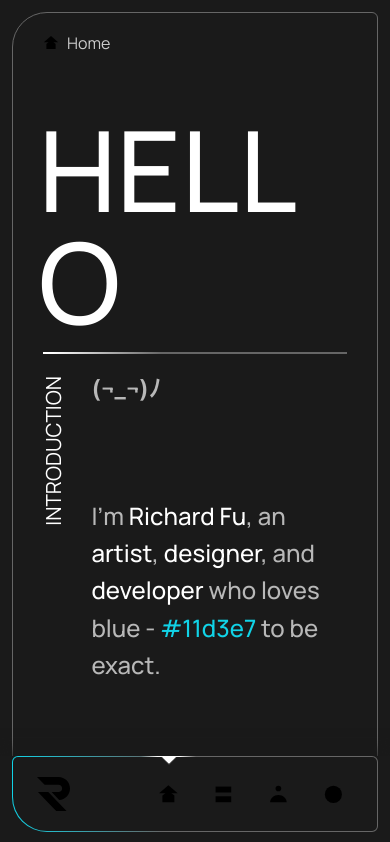
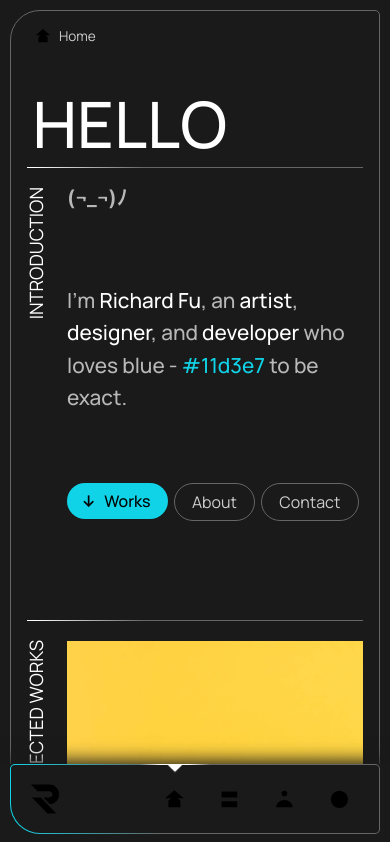
Before and after one commit to richardfxr/richardfxr, a React (Vite) app: page / in a window 390 px wide. Shown: the top 842 px of the page. Built offline with nearby package versions, Linux system fonts and the light colour scheme; a web font is replaced by a local one.

Commit message:
💄CSS: added mobile breakpoint styling

```diff
--- a/src/components/Footer.scss
+++ b/src/components/Footer.scss
@@ -1,3 +1,5 @@
+@use '../sass/breakpoints' as *;
+
 footer {
     // internal variables
     --_QRcode-size: 6.25rem;
@@ -46,3 +48,12 @@ footer {
         }
     }
 }
+
+
+
+// === BREAKPOINTS ============================
+@media only screen and (max-width: $breakpoint-mobile) {
+    .footer {
+        padding-bottom: var(--pad-lg);
+    }
+}
--- a/src/components/Navbar.scss
+++ b/src/components/Navbar.scss
@@ -5,8 +5,7 @@
     // internal variables
     --_gradient-deg: 180deg;          // degree of gradient border
     --_gradient-end: 250px;           // position of the var(--clr-300) point in the gradient border
-    --_logo-width: 34px;
-    --_logo-height: 35px;
+    --_logo-size: 35px;
     --_link-width: 100%;              // width of the <a> that contain page icons
     --_link-height: 55px;             // height of the <a> that contain page icons
     --_icon-size: min(1.3rem, 40px); // width & height of <Navbar /> icons
@@ -52,9 +51,9 @@
         .logo {
             // 20px top padding and moved 1px to the left to appear more centered
             padding: var(--pad-xl)
-                     calc((var(--_link-width) - var(--_logo-width)) / 2 + 1px)
+                     calc((var(--_link-width) - var(--_logo-size)) / 2 + 1px)
                      calc(var(--pad-xl) / 2)
-                     calc((var(--_link-width) - var(--_logo-width)) / 2 - 1px);
+                     calc((var(--_link-width) - var(--_logo-size)) / 2 - 1px);
 
             &__path {
                 fill: var(--clr-rblue);
@@ -164,10 +163,8 @@
         // internal variables
         --_gradient-deg: 90deg;          // degree of gradient border
         --_gradient-end: 150px;           // position of the var(--clr-300) point in the gradient border
-        --_logo-width: 33px;
         --_link-width: 55px;              // width of the <a> that contain page icons
         --_link-height: 100%;             // height of the <a> that contain page icons
-        --_indicator-size: 12px;          // width and height of the small triangular indicator next to the magic line
 
         // new absolute insets to move <Navbar> to the bottom
         top: unset;
@@ -209,7 +206,7 @@
                 // 20px top padding and moved 1px to the left to appear more centered
                 padding: 0 0 0 var(--pad-xl);
                 // padding: 0;
-                width: calc(var(--_logo-width) + var(--pad-xl));
+                width: calc((0.94 * var(--_logo-size)) + var(--pad-xl));
                 height: 100%;
             }
 
@@ -235,9 +232,9 @@
                 #magicLineHrz {
                     display: block;
                     top: calc(-1 * var(--border-width));
-                    left: 0;
+                    left: calc(-1 * var(--pad-xs));
 
-                    width: var(--_link-width);
+                    width: calc(var(--_link-width) + (2 * var(--pad-xs)));
                     height: var(--border-width);
 
                     background: linear-gradient(90deg, var(--clr-1000-trans) 0%, var(--clr-1000) 30%, var(--clr-1000) 70%, var(--clr-1000-trans) 100%);
@@ -246,7 +243,7 @@
                         // slight shift down to avoid AA issues
                         top: calc(-1 * (var(--_indicator-size) / 2) + var(--border-width));
                         // left margin to horizontally center ::before
-                        left: calc((var(--_link-width) - var(--_indicator-size)) / 2);
+                        left: calc((var(--_link-width) + (2 * var(--pad-xs)) - var(--_indicator-size)) / 2);
 
 
                         border-bottom-left-radius: var(--bradius-xxs);
@@ -262,6 +259,11 @@
     }
 }
 
-@media only screen and (max-width: $breakpoint-tablet) {
-
+@media only screen and (max-width: $breakpoint-mobile) {
+    .navbar {
+        // internal variables
+        --_logo-size: 30px;
+        --_icon-size: min(1.3rem, 40px); // width & height of <Navbar /> icons
+        --_indicator-size: 12px;          // width and height of the small triangular indicator next to the magic line
+    }
 }
--- a/src/components/Section.scss
+++ b/src/components/Section.scss
@@ -33,6 +33,14 @@
 
 
 // === BREAKPOINTS ============================
+@media (orientation: portrait) {
+    .section, .footer {
+        &__side {
+            top: 0;
+        }
+    }
+}
+
 @media only screen and (max-width: $breakpoint-laptop) {
     .section, .footer {
         gap: var(--pad-xxl);
@@ -54,3 +62,10 @@
         }
     }
 }
+
+@media only screen and (max-width: $breakpoint-mobile) {
+    .section, .footer {
+        padding-right: var(--pad-lg);
+        padding-left: var(--pad-lg);
+    }
+}
--- a/src/components/Separator.scss
+++ b/src/components/Separator.scss
@@ -39,3 +39,10 @@
         --gradient-end: calc(100px + var(--section-side-width));
     }
 }
+
+@media only screen and (max-width: $breakpoint-mobile) {
+    .separator {
+        right: var(--pad-lg);
+        left: var(--pad-lg);
+    }
+}
--- a/src/sass/_breakpoints.scss
+++ b/src/sass/_breakpoints.scss
@@ -3,3 +3,4 @@
 // ============================================
 $breakpoint-laptop: 1200px;
 $breakpoint-tablet: 950px;
+$breakpoint-mobile: 750px;
--- a/src/sass/_global.scss
+++ b/src/sass/_global.scss
@@ -4,6 +4,7 @@
 
 // === USE ====================================
 @use 'variables' as *;
+@use 'breakpoints' as *;
 
 
 
@@ -217,3 +218,17 @@ code {
 
 	overflow: hidden;
 }
+
+
+
+// === BREAKPOINTS ============================
+@media only screen and (max-width: $breakpoint-mobile) {
+   .twoCol {
+      grid-template-columns: 1fr;
+      gap: var(--pad-xl);
+
+      &.cards {
+         padding-top: var(--pad-xl);
+      }
+   }
+}
--- a/src/sass/_variables.scss
+++ b/src/sass/_variables.scss
@@ -80,3 +80,60 @@
       --section-side-width: var(--font-sm);
    }
 }
+
+@media only screen and (max-width: $breakpoint-mobile) {
+   :root {
+      --nav-size: 90px;
+      --section-side-width: var(--font-sm);
+
+      --padRem-6xs: 0.03125rem;
+      --padRem-5xs: 0.0625rem;
+      --padRem-4xs: 0.125rem;
+      --padRem-xxxs: 0.25rem;
+      --padRem-xxs: 0.375rem;
+      --padRem-xs: 0.5rem;
+      --padRem-sm: 0.625rem;
+      --padRem-md: 0.75rem;                        // gap between list elements
+      --padRem-lg: 1rem;
+
+      --pad-6xs: 0.5px;
+      --pad-5xs: 1px;
+      --pad-4xs: 2px;
+      --pad-xxxs: 4px;
+      --pad-xxs: 6px;
+      --pad-xs: 8px;
+      --pad-sm: 10px;
+      --pad-md: 12px;
+      --pad-lg: 16px;
+      --pad-xl: 20px;
+      --pad-xxl: 24px;
+      --pad-xxxl: 30px;
+      --pad-4xl: 40px;
+      --pad-5xl: 50px;
+      --pad-6xl: 70px;
+      --pad-7xl: 90px;
+      --pad-8xl: 110px;
+
+      // === BORDER & OUTLINE ===================
+      // border
+      --border-width: 1.4px;                     // standard border width
+      --bradius-xxs: 2px;                        // border radius of <NavBar /> page indicator
+      --bradius-xs: 3px;
+      --bradius-sm: 5px;                         // standard border radius for wrapper borders
+      --bradius-xxl: 30px;                       // largest border radius for special corners
+      --bradius-round: 1e5px;                    // extremely larg border radius to produce circular sides
+      // outline
+      --outline-width: 3px;
+
+      // === TYPOGRAPHY =========================
+      --font-xs: 0.85rem;
+      --font-sm: 1rem;
+      --font-md: 1.15rem;
+      --font-lg: 1.3rem;
+      --font-xxl: 4rem;
+
+      // === TRANSFORMS =========================
+      --active-translateY-sm: translateY(2px);
+      --active-translateY-md: translateY(3px);
+   }
+}
```
